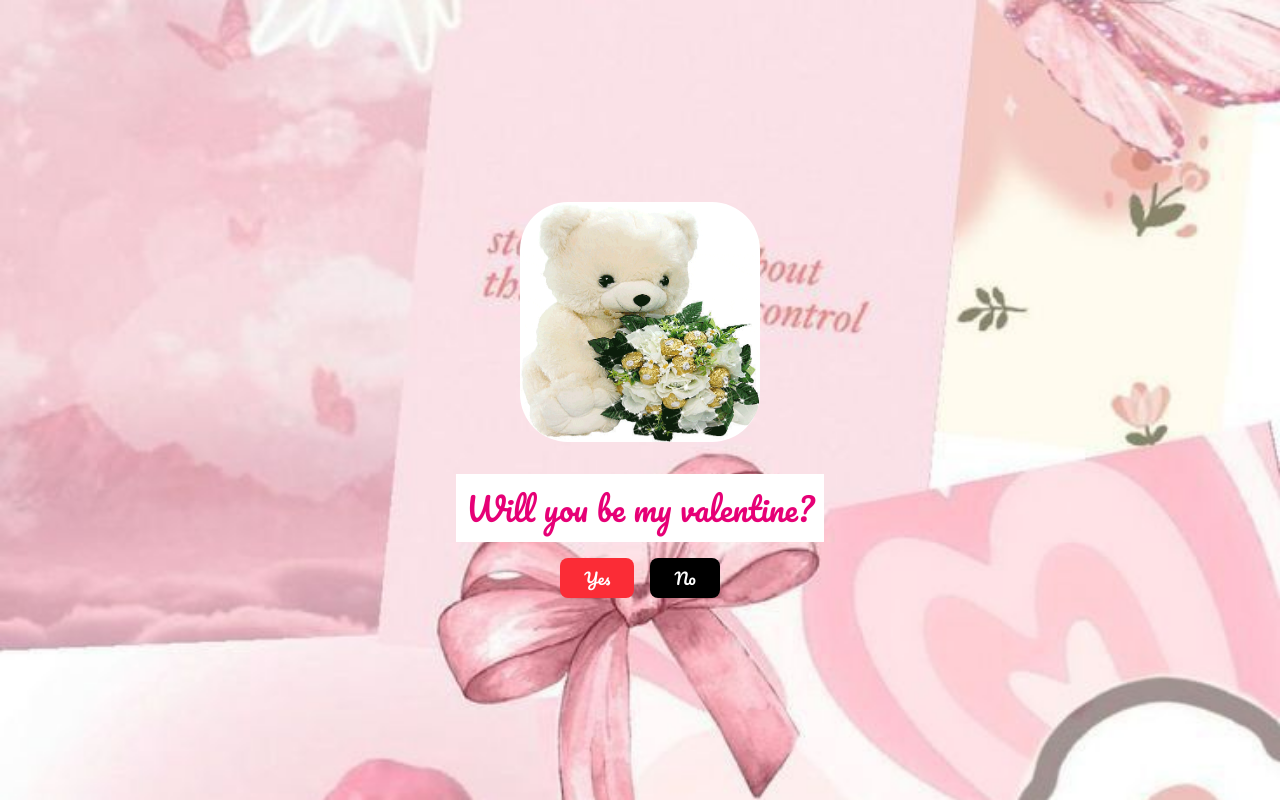
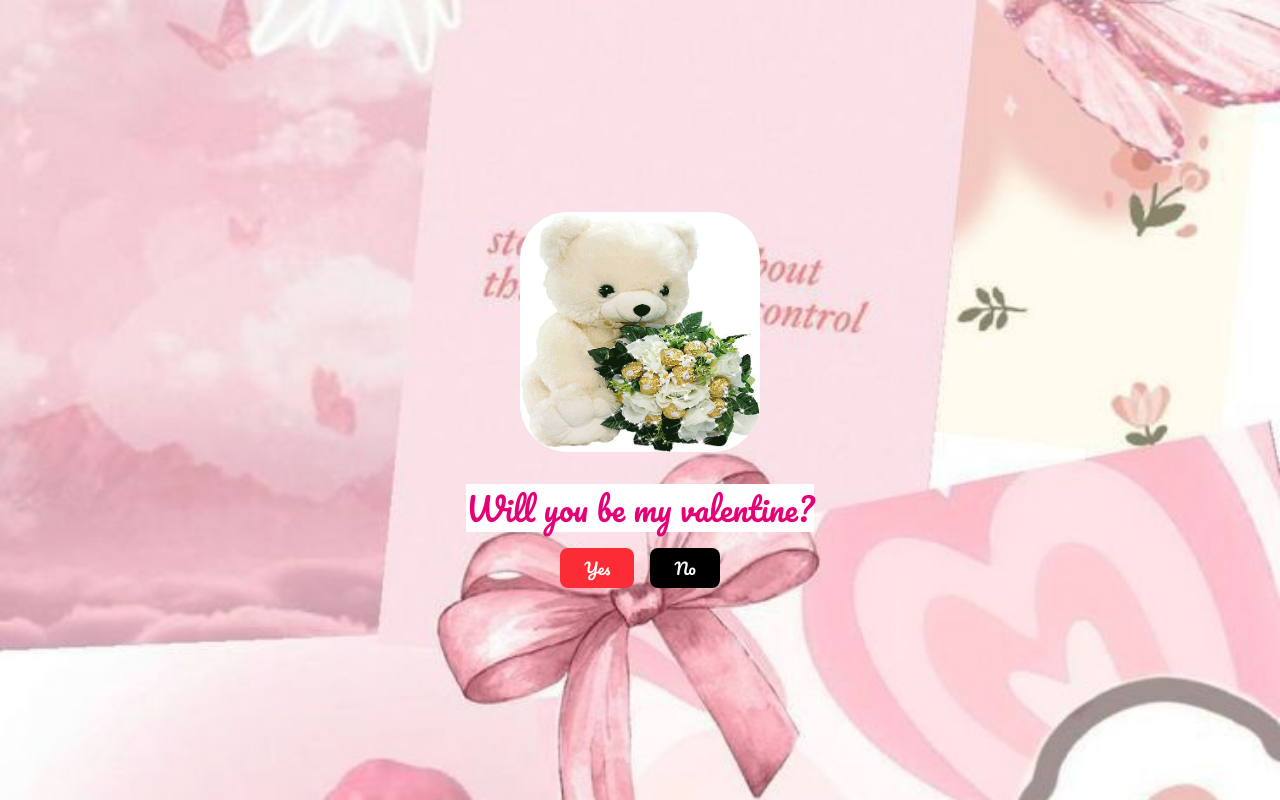
Before and after one commit to attywenn/valentines, a website: page index.html in a window 1280 px wide. Drawn offline with Linux system fonts and the light colour scheme; a web font is replaced by a local one.

Commit message:
Adjust padding for valentine message
Increased padding for the valentine message.

```diff
--- a/index.html
+++ b/index.html
@@ -17,7 +17,7 @@
 <body class="bg-pink-300">
     <div class="flex flex-col justify-center items-center font-[pacifico] min-h-screen text-center">
         <img src="src/img/header.gif" alt="" class="size-[15em] rounded-[20%] mb-[2em]">
-        <div class="text-[2rem] text-pink-600 bg-white p-[0.3em]">Will you be my valentine?</div>
+        <div class="text-[2rem] text-pink-600 bg-white p-[0.5em]">Will you be my valentine?</div>
         <div class="flex gap-4">
             <a href="/landing.html" class="mt-4 px-6 py-2 bg-red-500 text-white rounded-lg hover:bg-red-600">Yes</a>
             <a href="https://www.bet88.com" class="mt-4 px-6 py-2 bg-black text-white rounded-lg hover:bg-black/80">No</a>
```
